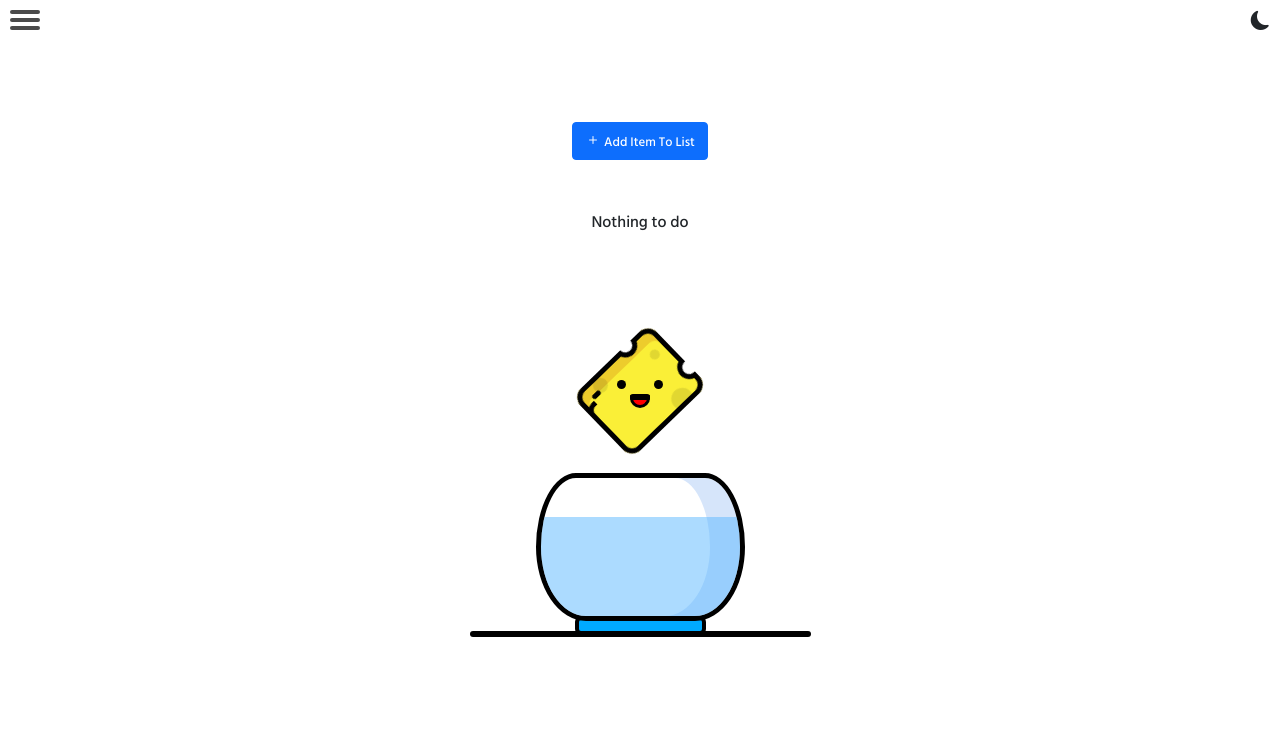
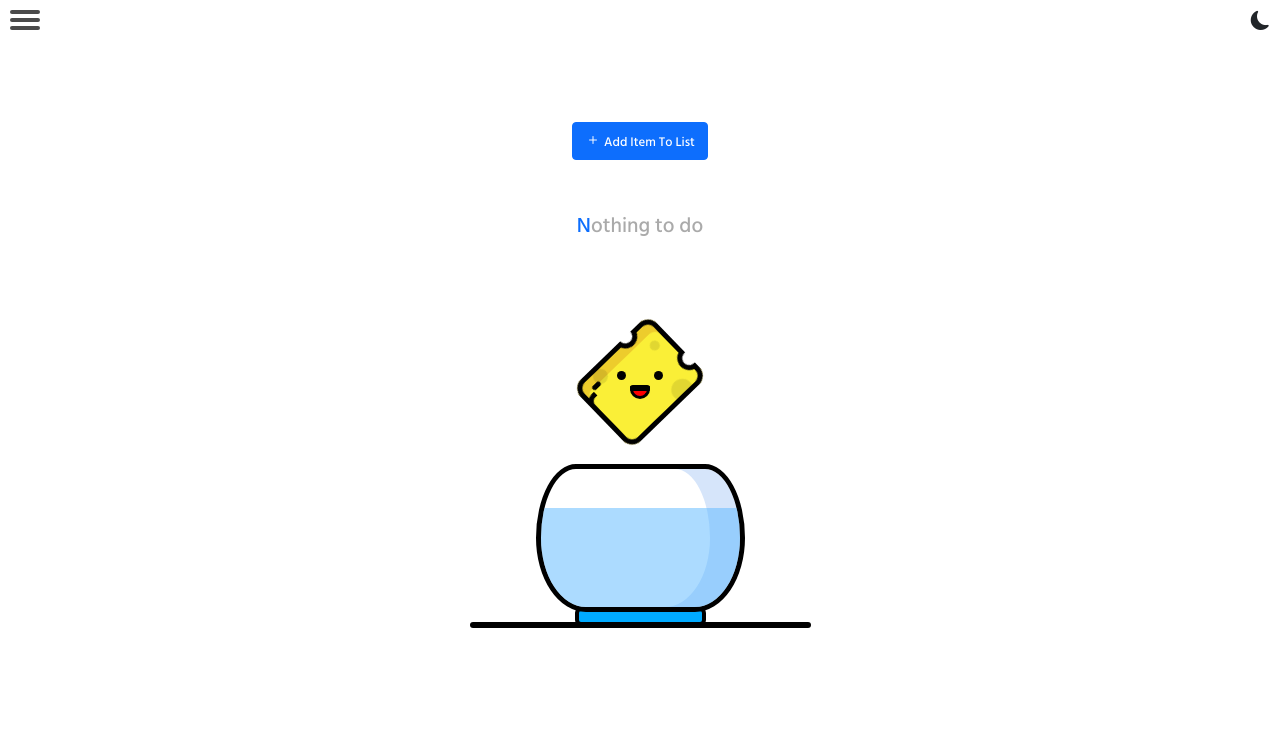
Before and after one commit to arsalannury/To-Do-list-, a website: page html/Home.html in a window 1280 px wide. Drawn offline with nearby package versions, Linux system fonts and the light colour scheme.

Commit message:
fixed design problem

```diff
--- a/html/Home.html
+++ b/html/Home.html
@@ -168,7 +168,7 @@
               <input
                 type="text"
                 class="form-control"
-                placeholder="Add your item to Do ..."
+                placeholder="Add something to do..."
                 aria-label="Example text with button addon"
                 aria-describedby="button-addon1"
               />
--- a/scss/Home.scss
+++ b/scss/Home.scss
@@ -131,6 +131,14 @@ $ShadowColor: #333;
   flex-direction: column;
   justify-content: space-evenly;
 }
+.card_container p{
+  font-size: 1.3em;
+  color: #aaa;
+  margin-bottom: 0 !important;
+}
+.card_container p::first-letter{
+  color: #0d6efd;
+}
 
 // animation to list : : : : : : : : : : : : : : : : : : : : : : : : : : :
 // animation to list : : : : : : : : : : : : : : : : : : : : : : : : : : :
@@ -142,7 +150,7 @@ $ShadowColor: #333;
   overflow: hidden;
   background: white;
   width: 800px;
-  height: 500px;
+  height: 389px;
   margin: auto;
 }
 .aquarium *,
```
Also changed, not shown: css/Home.css, 1 other file.
